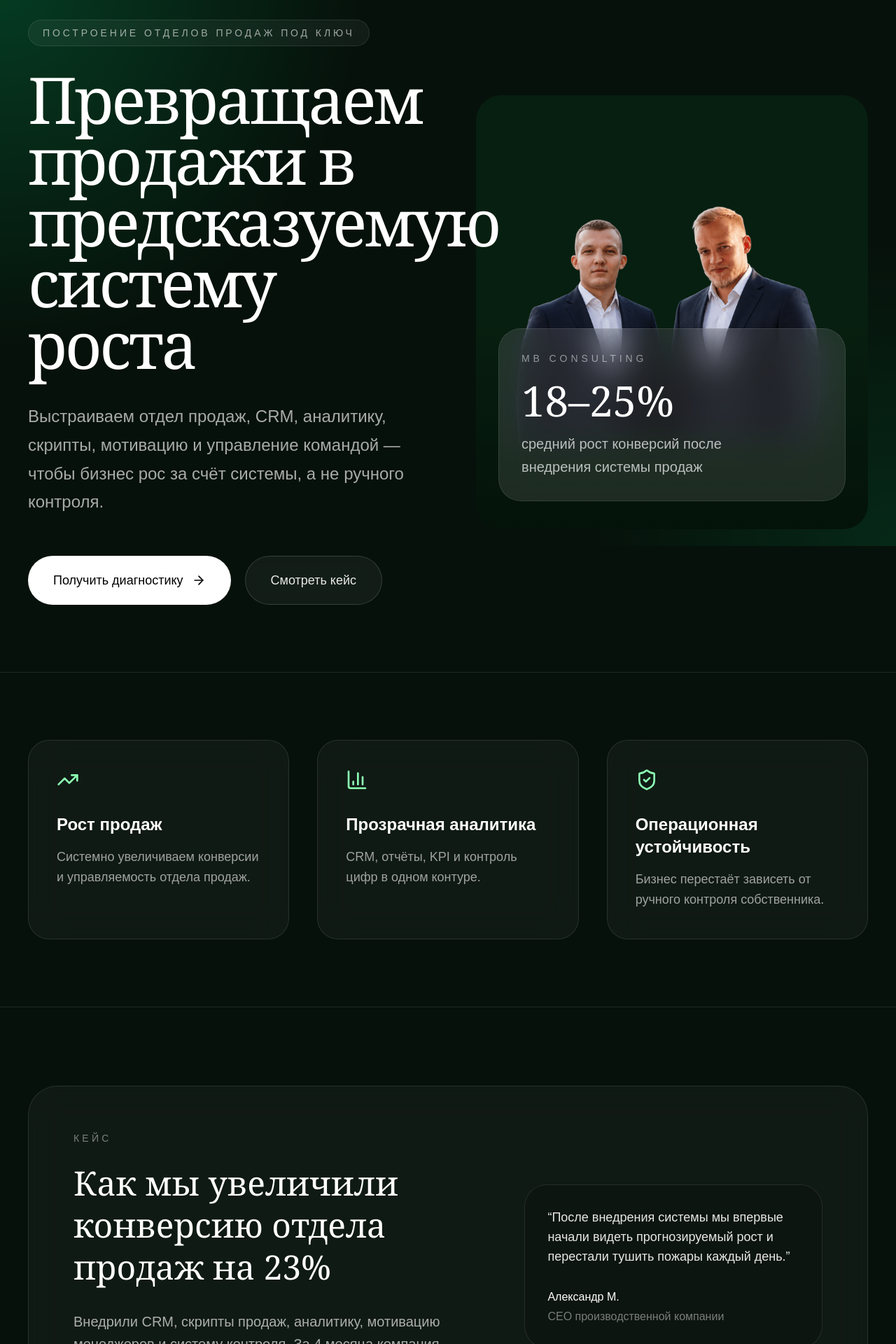
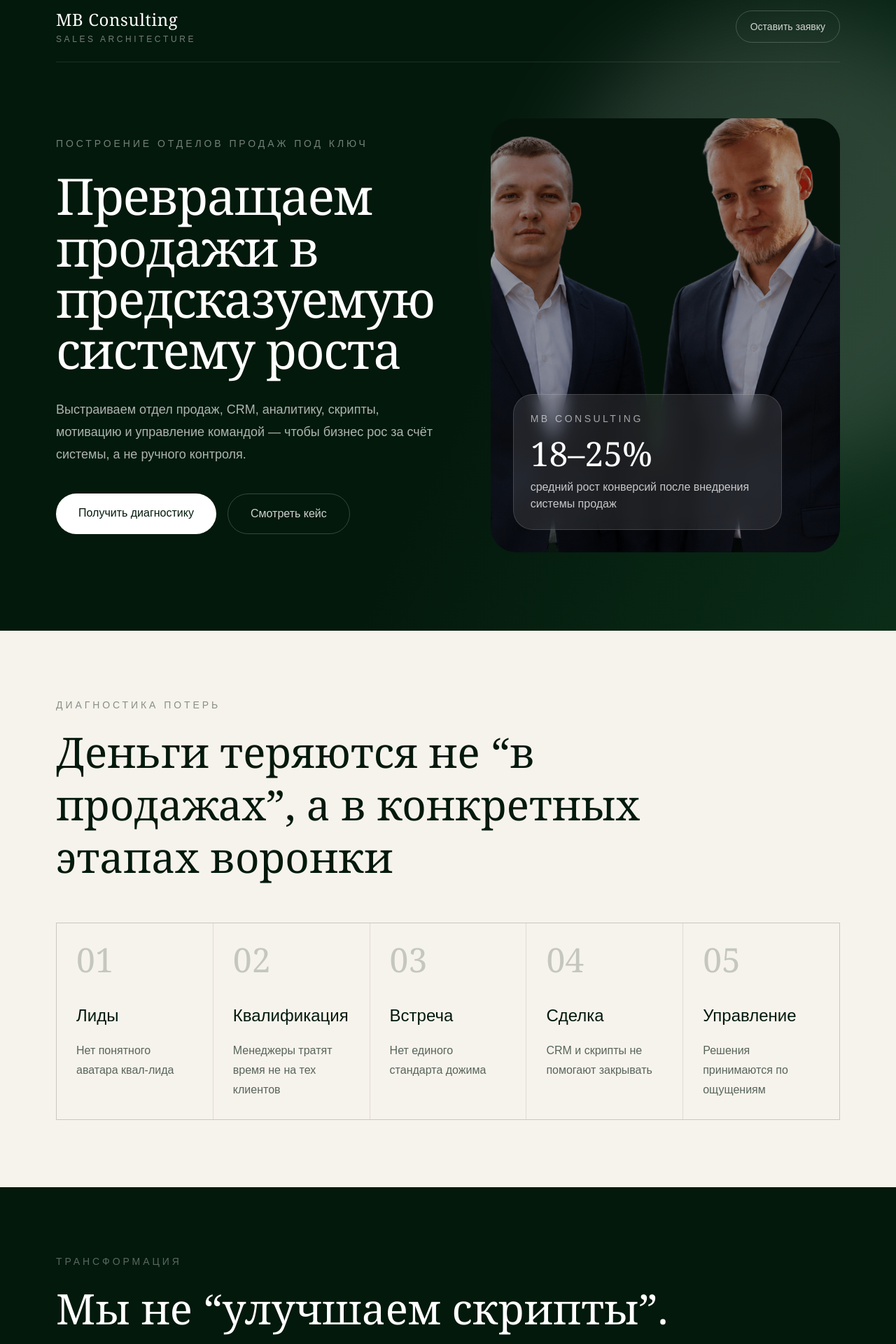
Before and after one commit to kirill11999988-tech/mb-consulting, a Next.js app: page / in a window 1280 px wide. Shown: the part 20-1940 px from the top of the page at 70% size. Built offline with nearby package versions, Linux system fonts and the light colour scheme.

Commit message:
fix hero photo without changing site

```diff
--- a/app/page.tsx
+++ b/app/page.tsx
@@ -1,64 +1,164 @@
 "use client";
 
+import React, { useState } from "react";
 import { motion } from "framer-motion";
-import {
-  ArrowRight,
-  TrendingUp,
-  ShieldCheck,
-  BarChart3,
-} from "lucide-react";
 
 const fadeUp = {
-  hidden: { opacity: 0, y: 40 },
+  hidden: { opacity: 0, y: 28 },
   visible: { opacity: 1, y: 0 },
 };
 
+const funnel = [
+  ["Лиды", "Нет понятного аватара квал-лида"],
+  ["Квалификация", "Менеджеры тратят время не на тех клиентов"],
+  ["Встреча", "Нет единого стандарта дожима"],
+  ["Сделка", "CRM и скрипты не помогают закрывать"],
+  ["Управление", "Решения принимаются по ощущениям"],
+];
+
+const beforeAfter = [
+  [
+    "До",
+    "Ручной контроль, хаотичная CRM, слабая отчётность и зависимость от отдельных менеджеров.",
+  ],
+  [
+    "После",
+    "Роли, KPI, аналитика, мотивация и контроль собраны в единую систему продаж.",
+  ],
+];
+
+const steps = [
+  [
+    "01",
+    "Диагностика",
+    "Находим потери в воронке, CRM, команде и управлении.",
+  ],
+  [
+    "02",
+    "Архитектура",
+    "Проектируем структуру отдела, KPI, роли и систему контроля.",
+  ],
+  [
+    "03",
+    "Внедрение",
+    "Настраиваем процессы, обучаем команду и запускаем систему.",
+  ],
+  [
+    "04",
+    "Рост",
+    "Контролируем цифры и улучшаем конверсии на каждом этапе.",
+  ],
+];
+
 export default function Home() {
+  const [form, setForm] = useState({
+    name: "",
+    contact: "",
+    niche: "",
+    problem: "",
+  });
+
+  const [status, setStatus] = useState("idle");
+
+  async function handleSubmit(e: React.FormEvent) {
+    e.preventDefault();
+
+    setStatus("loading");
+
+    try {
+      const res = await fetch("/api/lead", {
+        method: "POST",
+        headers: {
+          "Content-Type": "application/json",
+        },
+        body: JSON.stringify(form),
+      });
+
+      if (!res.ok) throw new Error();
+
+      setStatus("success");
+
+      setForm({
+        name: "",
+        contact: "",
+        niche: "",
+        problem: "",
+      });
+    } catch {
+      setStatus("error");
+    }
+  }
+
   return (
-    <main className="min-h-screen overflow-hidden bg-[#07110B] text-white">
-      {/* BACKGROUND */}
-      <div className="pointer-events-none fixed inset-0">
-        <div className="absolute inset-0 bg-[radial-gradient(circle_at_top_left,rgba(0,255,140,0.18),transparent_35%)]" />
-        <div className="absolute inset-0 bg-[radial-gradient(circle_at_bottom_right,rgba(0,255,140,0.10),transparent_30%)]" />
+    <main className="min-h-screen bg-[#03190C] text-white overflow-hidden">
+      <section className="relative px-6 py-8 md:px-12 lg:px-20">
+        <div className="absolute inset-0 bg-[linear-gradient(115deg,#03190C_0%,#03190C_55%,#0B2D18_100%)]" />
+
+        <motion.div
+          initial={{ opacity: 0, scale: 0.8 }}
+          animate={{ opacity: 0.14, scale: 1 }}
+          transition={{ duration: 1.2 }}
+          className="absolute -right-40 top-10 h-[650px] w-[650px] rounded-full bg-white blur-3xl"
+        />
+
+        <div className="relative mx-auto max-w-7xl">
+          <header className="flex items-center justify-between border-b border-white/10 pb-6">
+            <div>
+              <div className="font-serif text-2xl tracking-wide">
+                MB Consulting
               </div>
 
-      {/* HERO */}
-      <section className="relative mx-auto grid max-w-7xl grid-cols-1 items-center gap-20 px-6 pb-24 pt-12 md:grid-cols-2 md:px-10 lg:min-h-screen">
-        {/* LEFT */}
+              <div className="mt-1 text-xs uppercase tracking-[0.3em] text-white/45">
+                sales architecture
+              </div>
+            </div>
+
+            <a
+              href="#lead"
+              className="rounded-full border border-white/20 px-5 py-3 text-sm text-white/80 transition hover:bg-white hover:text-[#03190C]"
+            >
+              Оставить заявку
+            </a>
+          </header>
+
+          <div className="grid min-h-[82vh] gap-20 py-20 md:grid-cols-[1fr_1fr] md:items-center">
             <motion.div
+              variants={fadeUp}
               initial="hidden"
               animate="visible"
-          variants={fadeUp}
               transition={{ duration: 0.8 }}
-          className="relative z-10"
             >
-          <div className="mb-8 inline-flex items-center rounded-full border border-white/10 bg-white/5 px-5 py-2 text-sm tracking-[0.28em] text-white/60 backdrop-blur">
-            ПОСТРОЕНИЕ ОТДЕЛОВ ПРОДАЖ ПОД КЛЮЧ
-          </div>
+              <p className="mb-7 max-w-xl text-sm uppercase tracking-[0.28em] text-white/45">
+                Построение отделов продаж под ключ
+              </p>
 
-          <h1 className="max-w-3xl font-serif text-[64px] leading-[0.95] tracking-[-0.04em] text-white md:text-[92px]">
+              <h1 className="max-w-4xl font-serif text-4xl leading-[1.02] tracking-tight md:text-6xl lg:text-7xl">
                 Превращаем продажи в предсказуемую систему роста
               </h1>
 
-          <p className="mt-10 max-w-2xl text-[24px] leading-[1.7] text-white/65">
+              <p className="mt-8 max-w-2xl text-lg leading-8 text-white/68">
                 Выстраиваем отдел продаж, CRM, аналитику, скрипты,
-            мотивацию и управление командой — чтобы бизнес рос за
-            счёт системы, а не ручного контроля.
+                мотивацию и управление командой — чтобы бизнес рос
+                за счёт системы, а не ручного контроля.
               </p>
 
-          <div className="mt-14 flex flex-wrap gap-5">
-            <button className="group flex items-center gap-3 rounded-full bg-white px-9 py-5 text-lg font-medium text-black transition-all duration-300 hover:scale-[1.03] hover:shadow-[0_0_40px_rgba(255,255,255,0.12)]">
+              <div className="mt-10 flex flex-col gap-4 sm:flex-row">
+                <a
+                  href="#lead"
+                  className="rounded-full bg-white px-8 py-4 text-center font-medium text-[#03190C] transition hover:scale-[1.02]"
+                >
                   Получить диагностику
-              <ArrowRight className="h-5 w-5 transition-transform duration-300 group-hover:translate-x-1" />
-            </button>
+                </a>
 
-            <button className="rounded-full border border-white/15 bg-white/5 px-9 py-5 text-lg text-white/90 backdrop-blur transition-all duration-300 hover:border-white/30 hover:bg-white/10">
+                <a
+                  href="#case"
+                  className="rounded-full border border-white/20 px-8 py-4 text-center text-white/80 transition hover:bg-white/10"
+                >
                   Смотреть кейс
-            </button>
+                </a>
               </div>
             </motion.div>
 
-        {/* RIGHT IMAGE */}
             <motion.div
               variants={fadeUp}
               initial="hidden"
@@ -66,162 +166,323 @@ export default function Home() {
               transition={{ duration: 0.8, delay: 0.15 }}
               className="relative h-[620px] overflow-hidden rounded-[36px] bg-[#071F10]"
             >
-          {/* PHOTO */}
               <img
                 src="/hero-photo.png"
                 alt="MB Consulting"
-            className="h-full w-full object-contain object-center"
+                className="absolute bottom-0 left-1/2 h-[112%] max-w-none -translate-x-1/2 object-contain"
               />
 
-          {/* DARK OVERLAY */}
-          <div className="absolute inset-0 bg-gradient-to-t from-black/40 via-transparent to-transparent" />
+              <div className="absolute inset-0 bg-black/35" />
 
-          {/* FLOATING CARD */}
+              <div className="absolute bottom-0 left-0 right-0 p-8">
                 <motion.div
-            animate={{
-              y: [0, -10, 0],
-            }}
-            transition={{
-              duration: 6,
-              repeat: Infinity,
-              ease: "easeInOut",
-            }}
-            className="absolute bottom-10 left-8 right-8 rounded-[32px] border border-white/10 bg-white/10 p-8 backdrop-blur-xl"
+                  whileHover={{ y: -4 }}
+                  className="max-w-sm rounded-[28px] border border-white/15 bg-white/10 p-6 backdrop-blur-md"
                 >
-            <div className="text-sm tracking-[0.35em] text-white/50">
-              MB CONSULTING
+                  <div className="text-sm uppercase tracking-[0.25em] text-white/60">
+                    MB Consulting
                   </div>
 
-            <div className="mt-5 font-serif text-6xl text-white">
+                  <div className="mt-4 font-serif text-5xl text-white">
                     18–25%
                   </div>
 
-            <p className="mt-4 max-w-sm text-xl leading-relaxed text-white/70">
+                  <p className="mt-3 text-white/75">
                     средний рост конверсий после внедрения системы продаж
                   </p>
                 </motion.div>
+              </div>
             </motion.div>
+          </div>
+        </div>
       </section>
 
-      {/* SOCIAL PROOF */}
-      <section className="relative border-t border-white/10">
-        <div className="mx-auto grid max-w-7xl grid-cols-1 gap-10 px-6 py-24 md:grid-cols-3 md:px-10">
-          {[
-            {
-              icon: TrendingUp,
-              title: "Рост продаж",
-              text: "Системно увеличиваем конверсии и управляемость отдела продаж.",
-            },
-            {
-              icon: BarChart3,
-              title: "Прозрачная аналитика",
-              text: "CRM, отчёты, KPI и контроль цифр в одном контуре.",
-            },
-            {
-              icon: ShieldCheck,
-              title: "Операционная устойчивость",
-              text: "Бизнес перестаёт зависеть от ручного контроля собственника.",
-            },
-          ].map((item, index) => (
+      <AnimatedSection className="bg-[#F6F3EC] px-6 py-24 text-[#03190C] md:px-12 lg:px-20">
+        <div className="mx-auto max-w-7xl">
+          <SectionLabel dark>Диагностика потерь</SectionLabel>
+
+          <h2 className="mt-5 max-w-4xl font-serif text-4xl leading-tight md:text-6xl">
+            Деньги теряются не “в продажах”, а в конкретных этапах воронки
+          </h2>
+
+          <div className="mt-14 grid gap-px overflow-hidden border border-[#03190C]/10 bg-[#03190C]/10 md:grid-cols-5">
+            {funnel.map(([title, text], index) => (
               <motion.div
-              key={index}
-              initial={{ opacity: 0, y: 35 }}
-              whileInView={{ opacity: 1, y: 0 }}
-              transition={{ duration: 0.7, delay: index * 0.1 }}
-              viewport={{ once: true }}
+                key={title}
                 whileHover={{ y: -6 }}
-              className="rounded-[30px] border border-white/10 bg-white/[0.04] p-10 backdrop-blur-xl transition-all duration-300 hover:border-white/20 hover:bg-white/[0.06]"
+                className="bg-[#F6F3EC] p-7 transition"
               >
-              <item.icon className="h-8 w-8 text-[#8CFFB4]" />
+                <div className="font-serif text-5xl text-[#03190C]/20">
+                  0{index + 1}
+                </div>
 
-              <h3 className="mt-8 text-2xl font-semibold text-white">
-                {item.title}
-              </h3>
+                <h3 className="mt-10 text-2xl font-medium">{title}</h3>
 
-              <p className="mt-4 text-lg leading-relaxed text-white/60">
-                {item.text}
-              </p>
+                <p className="mt-5 leading-7 text-[#03190C]/65">{text}</p>
               </motion.div>
             ))}
           </div>
-      </section>
+        </div>
+      </AnimatedSection>
 
-      {/* CASE */}
-      <section className="relative border-t border-white/10">
-        <div className="mx-auto max-w-7xl px-6 py-28 md:px-10">
-          <motion.div
-            initial={{ opacity: 0, y: 35 }}
-            whileInView={{ opacity: 1, y: 0 }}
-            transition={{ duration: 0.8 }}
-            viewport={{ once: true }}
-            className="rounded-[42px] border border-white/10 bg-white/[0.04] p-10 md:p-16 backdrop-blur-xl"
-          >
-            <div className="flex flex-col gap-12 lg:flex-row lg:items-center lg:justify-between">
-              <div className="max-w-2xl">
-                <div className="mb-6 text-sm tracking-[0.3em] text-white/45">
-                  КЕЙС
+      <AnimatedSection className="px-6 py-24 md:px-12 lg:px-20">
+        <div className="mx-auto max-w-7xl">
+          <SectionLabel>Трансформация</SectionLabel>
+
+          <h2 className="mt-5 max-w-4xl font-serif text-4xl leading-tight md:text-6xl">
+            Мы не “улучшаем скрипты”. Мы собираем управляемую систему продаж
+          </h2>
+
+          <div className="mt-14 grid gap-px overflow-hidden border border-white/10 bg-white/10 md:grid-cols-2">
+            {beforeAfter.map(([title, text]) => (
+              <div key={title} className="bg-[#03190C] p-8 md:p-10">
+                <div className="text-sm uppercase tracking-[0.28em] text-white/35">
+                  {title}
                 </div>
 
-                <h2 className="font-serif text-5xl leading-tight text-white">
-                  Как мы увеличили конверсию отдела продаж на 23%
+                <p className="mt-8 max-w-xl text-2xl leading-10 text-white/78">
+                  {text}
+                </p>
+              </div>
+            ))}
+          </div>
+        </div>
+      </AnimatedSection>
+
+      <AnimatedSection
+        id="case"
+        className="bg-white px-6 py-24 text-[#03190C] md:px-12 lg:px-20"
+      >
+        <div className="mx-auto grid max-w-7xl gap-12 md:grid-cols-[0.8fr_1.2fr]">
+          <div className="md:sticky md:top-8 md:self-start">
+            <SectionLabel dark>Кейс</SectionLabel>
+
+            <h2 className="mt-5 font-serif text-4xl leading-tight md:text-6xl">
+              +18% к конверсии из лида в договор
             </h2>
 
-                <p className="mt-8 text-xl leading-relaxed text-white/65">
-                  Внедрили CRM, скрипты продаж, аналитику,
-                  мотивацию менеджеров и систему контроля.
-                  За 4 месяца компания получила стабильный рост
-                  без увеличения рекламного бюджета.
+            <p className="mt-6 text-lg leading-8 text-[#03190C]/65">
+              Результат первого месяца после пересборки процессов, CRM и
+              системы управления отделом.
             </p>
           </div>
 
-              <div className="w-full max-w-md rounded-[32px] border border-white/10 bg-black/20 p-8">
-                <div className="text-lg text-white/90">
-                  “После внедрения системы мы впервые начали
-                  видеть прогнозируемый рост и перестали
-                  тушить пожары каждый день.”
+          <div className="border border-[#03190C]/10">
+            <CaseRow
+              left="До проекта"
+              right="CRM велась формально, показатели не были оцифрованы, менеджеры не дожимали клиентов."
+            />
+
+            <CaseRow
+              left="Что сделали"
+              right="Пересобрали воронку, скрипты, роли и внедрили систему контроля показателей."
+            />
+
+            <CaseRow
+              left="Результат"
+              right="Конверсии выросли без увеличения рекламного бюджета."
+            />
+
+            <div className="bg-[#F6F3EC] p-8 md:p-10">
+              <div className="text-sm uppercase tracking-[0.28em] text-[#03190C]/45">
+                Отзыв клиента
               </div>
 
-                <div className="mt-8">
-                  <div className="font-medium text-white">
-                    Александр М.
-                  </div>
+              <blockquote className="mt-6 font-serif text-3xl leading-tight text-[#03190C]">
+                “После внедрения стало понятно, где мы теряем клиентов и как
+                управлять отделом не на ощущениях, а по цифрам.”
+              </blockquote>
 
-                  <div className="mt-1 text-white/45">
-                    CEO производственной компании
+              <p className="mt-5 text-[#03190C]/55">
+                Из интервью с клиентом проекта
+              </p>
             </div>
           </div>
         </div>
-            </div>
-          </motion.div>
-        </div>
-      </section>
+      </AnimatedSection>
 
-      {/* CTA */}
-      <section className="relative border-t border-white/10">
-        <div className="mx-auto max-w-5xl px-6 py-28 text-center md:px-10">
-          <motion.div
-            initial={{ opacity: 0, y: 35 }}
-            whileInView={{ opacity: 1, y: 0 }}
-            transition={{ duration: 0.8 }}
-            viewport={{ once: true }}
-          >
-            <h2 className="font-serif text-5xl leading-tight text-white md:text-7xl">
-              Построим систему продаж,
-              <br />
-              которая работает без хаоса
+      <AnimatedSection className="bg-[#F6F3EC] px-6 py-24 text-[#03190C] md:px-12 lg:px-20">
+        <div className="mx-auto max-w-7xl">
+          <SectionLabel dark>Процесс</SectionLabel>
+
+          <h2 className="mt-5 max-w-4xl font-serif text-4xl leading-tight md:text-6xl">
+            От диагностики до работающей системы продаж
           </h2>
 
-            <p className="mx-auto mt-8 max-w-2xl text-xl leading-relaxed text-white/60">
-              Проведём диагностику, покажем точки роста и
-              подготовим план внедрения под ваш бизнес.
+          <div className="mt-14 grid gap-px overflow-hidden border border-[#03190C]/10 bg-[#03190C]/10 md:grid-cols-4">
+            {steps.map(([num, title, text]) => (
+              <div key={num} className="bg-[#F6F3EC] p-7">
+                <div className="font-serif text-5xl text-[#03190C]/20">
+                  {num}
+                </div>
+
+                <h3 className="mt-10 text-2xl font-medium">{title}</h3>
+
+                <p className="mt-5 leading-7 text-[#03190C]/65">{text}</p>
+              </div>
+            ))}
+          </div>
+        </div>
+      </AnimatedSection>
+
+      <AnimatedSection
+        id="lead"
+        className="px-6 py-24 md:px-12 lg:px-20"
+      >
+        <div className="mx-auto grid max-w-7xl gap-12 md:grid-cols-[0.9fr_1.1fr]">
+          <div>
+            <SectionLabel>Следующий шаг</SectionLabel>
+
+            <h2 className="mt-5 font-serif text-4xl leading-tight md:text-6xl">
+              Разберём вашу систему продаж и покажем точки роста
+            </h2>
+
+            <p className="mt-6 max-w-xl text-lg leading-8 text-white/65">
+              На встрече определим ограничения, приоритеты внедрения и план
+              действий.
             </p>
+          </div>
 
-            <button className="mt-14 rounded-full bg-white px-10 py-5 text-lg font-medium text-black transition-all duration-300 hover:scale-[1.03] hover:shadow-[0_0_50px_rgba(255,255,255,0.12)]">
-              Обсудить проект
+          <motion.form
+            whileHover={{ y: -4 }}
+            onSubmit={handleSubmit}
+            className="border border-white/12 bg-white p-6 text-[#03190C] md:p-8"
+          >
+            <div className="grid gap-5">
+              <Input
+                label="Имя"
+                value={form.name}
+                onChange={(v) => setForm({ ...form, name: v })}
+                required
+              />
+
+              <Input
+                label="Телефон или Telegram"
+                value={form.contact}
+                onChange={(v) => setForm({ ...form, contact: v })}
+                required
+              />
+
+              <Input
+                label="Ниша бизнеса"
+                value={form.niche}
+                onChange={(v) => setForm({ ...form, niche: v })}
+              />
+
+              <label className="grid gap-2 text-sm font-medium">
+                Что сейчас не устраивает?
+                <textarea
+                  value={form.problem}
+                  onChange={(e) =>
+                    setForm({
+                      ...form,
+                      problem: e.target.value,
+                    })
+                  }
+                  rows={4}
+                  className="resize-none border border-[#03190C]/15 bg-[#F6F3EC] px-4 py-3 outline-none transition focus:border-[#03190C]"
+                />
+              </label>
+            </div>
+
+            <button
+              disabled={status === "loading"}
+              className="mt-7 w-full bg-[#03190C] px-7 py-4 font-medium text-white transition hover:opacity-90 disabled:opacity-60"
+            >
+              {status === "loading" ? "Отправляем..." : "Оставить заявку"}
             </button>
-          </motion.div>
+
+            {status === "success" && (
+              <p className="mt-4 text-sm text-[#03190C]">
+                Заявка отправлена.
+              </p>
+            )}
+
+            {status === "error" && (
+              <p className="mt-4 text-sm text-red-600">Ошибка отправки.</p>
+            )}
+          </motion.form>
         </div>
-      </section>
+      </AnimatedSection>
     </main>
   );
 }
+
+function AnimatedSection({
+  children,
+  className,
+  id,
+}: {
+  children: React.ReactNode;
+  className: string;
+  id?: string;
+}) {
+  return (
+    <motion.section
+      id={id}
+      variants={fadeUp}
+      initial="hidden"
+      whileInView="visible"
+      viewport={{ once: true, margin: "-120px" }}
+      transition={{ duration: 0.7 }}
+      className={className}
+    >
+      {children}
+    </motion.section>
+  );
+}
+
+function SectionLabel({
+  children,
+  dark,
+}: {
+  children: React.ReactNode;
+  dark?: boolean;
+}) {
+  return (
+    <div
+      className={`text-sm uppercase tracking-[0.28em] ${
+        dark ? "text-[#03190C]/45" : "text-white/35"
+      }`}
+    >
+      {children}
+    </div>
+  );
+}
+
+function CaseRow({ left, right }: { left: string; right: string }) {
+  return (
+    <div className="grid border-b border-[#03190C]/10 last:border-b-0 md:grid-cols-[0.35fr_0.65fr]">
+      <div className="border-b border-[#03190C]/10 p-6 text-sm uppercase tracking-[0.2em] text-[#03190C]/45 md:border-b-0 md:border-r">
+        {left}
+      </div>
+
+      <div className="p-6 text-lg leading-8 text-[#03190C]/75">{right}</div>
+    </div>
+  );
+}
+
+function Input({
+  label,
+  value,
+  onChange,
+  required,
+}: {
+  label: string;
+  value: string;
+  onChange: (value: string) => void;
+  required?: boolean;
+}) {
+  return (
+    <label className="grid gap-2 text-sm font-medium">
+      {label}
+
+      <input
+        required={required}
+        value={value}
+        onChange={(e) => onChange(e.target.value)}
+        className="border border-[#03190C]/15 bg-[#F6F3EC] px-4 py-3 outline-none transition focus:border-[#03190C]"
+      />
+    </label>
+  );
+}
```
Lines whose indentation alone changed are shown as unchanged.
